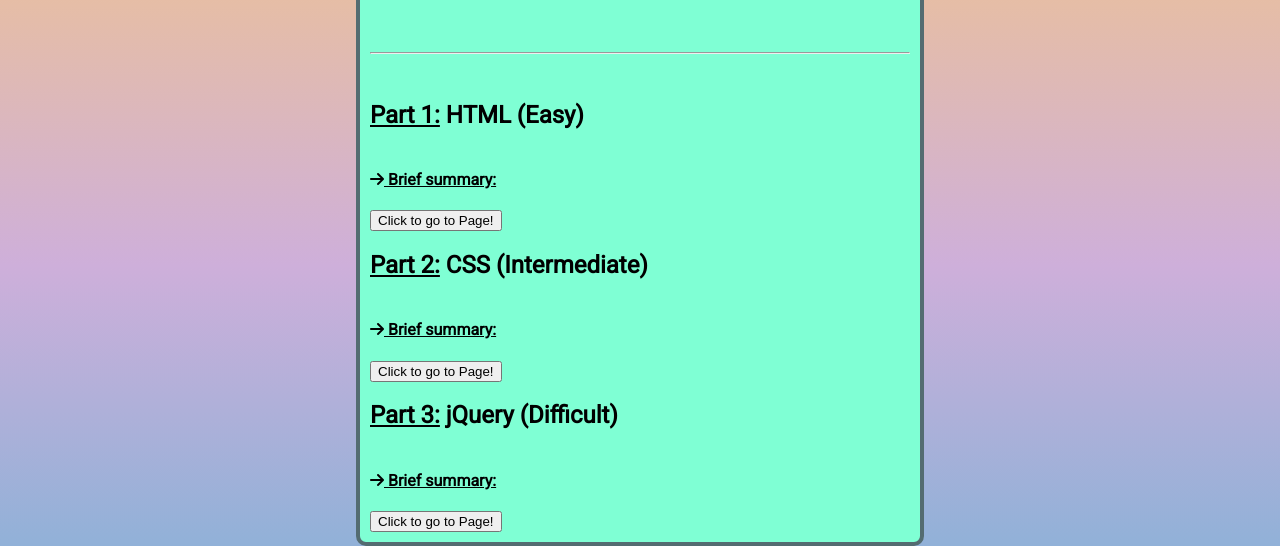
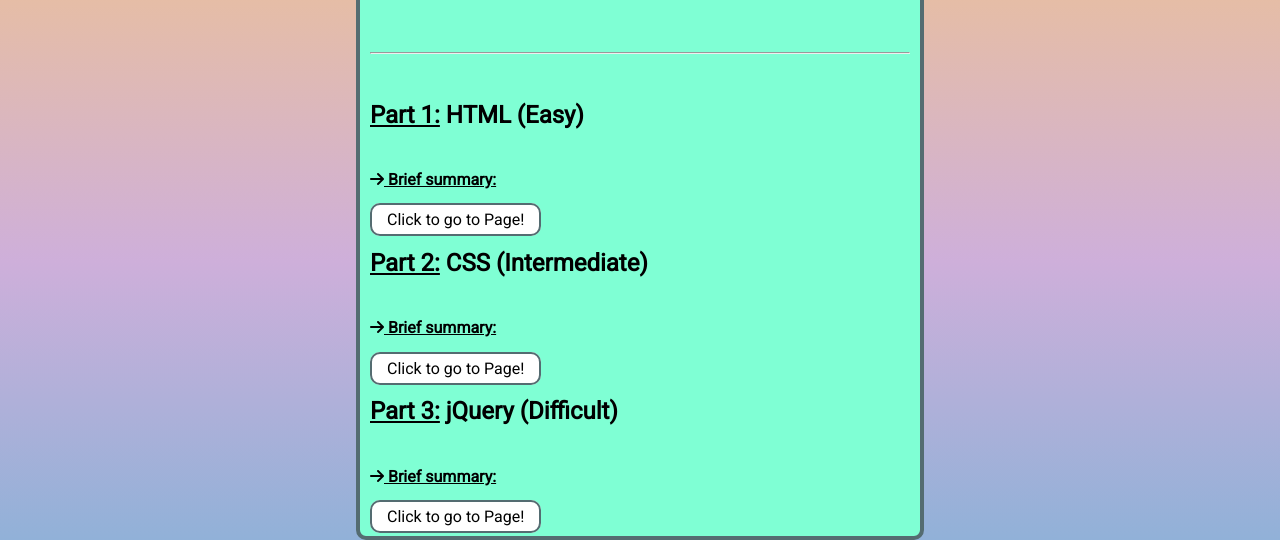
Before and after one commit to IBlueLlama/Llamas-HTML-Starter-Kit.github.io, a plain HTML site: page index.html in a window 1280 px wide. Shown: the part 295-841 px from the top of the page. Drawn offline with nearby package versions, Linux system fonts and the light colour scheme.

Commit message:
new file:   audio/itsBedtime.mp3 	modified:   htmlIntro.html 	modified:   index.html 	modified:   styles.css

```diff
--- a/index.html
+++ b/index.html
@@ -56,24 +56,27 @@
     <br>
     <hr>
     <br>
+
     <h2><u>Part 1:</u> HTML (Easy)</h2>
         <div class="breif" id="htmlInfoBtn">
             <h4><u><i class="fa-solid fa-arrow-right"></i> Brief summary:</u></h4>
         </div>
     <p id="htmlInfo" hidden>HTML is the skeleton for your webpage. It will store all of your images, videos, text, audio, links, whatever needed for your page. It will hold the imported content as well like fonts from google fonts or the icons from font awesome.</p>
-    <button href="htmlIntro.html">Click to go to Page!</button>
+    <a href="htmlIntro.html" class="button">Click to go to Page!</a>
+
     <h2><u>Part 2:</u> CSS (Intermediate)</h2>
     <div class="breif" id="cssInfoBtn">
         <h4><u><i class="fa-solid fa-arrow-right"></i> Brief summary:</u></h4>
     </div>
 <p id="cssInfo" hidden>CSS Info.</p>
-    <button href="cssIntro.html">Click to go to Page!</button>
+    <a href="cssIntro.html" class="button">Click to go to Page!</a>
+
     <h2><u>Part 3:</u> jQuery (Difficult)</h2>
     <div class="breif" id="jqueryInfoBtn">
         <h4><u><i class="fa-solid fa-arrow-right"></i> Brief summary:</u></h4>
     </div>
 <p id="jqueryInfo" hidden>jQuery Info.</p>
-    <button href="jqueryIntro.html">Click to go to Page!</button>
+    <a href="jqueryIntro.html" class="button">Click to go to Page!</a>
 
     <!---------------->
     <!-- JS SCRIPTS -->
--- a/styles.css
+++ b/styles.css
@@ -81,7 +81,23 @@
 .breif {
     display: flex;
 }
-
+.button {
+    padding:5px;
+    padding-left: 15px;
+    padding-right: 15px;
+    border:#546c71 2px solid;
+    border-radius: 10px;
+    background-color: white;
+    text-decoration: none;
+    color: black;
+    transition: 0.2s;
+}
+.button:hover {
+    padding:7px;
+    padding-left: 18px;
+    padding-right: 18px;
+    background: #eaeaea;
+}
 /* ------------------------- */
 /* Column Based Design Below */
 /* ------------------------- */
```
Also changed, not shown: htmlIntro.html (+9 -2 lines), 1 other file.
